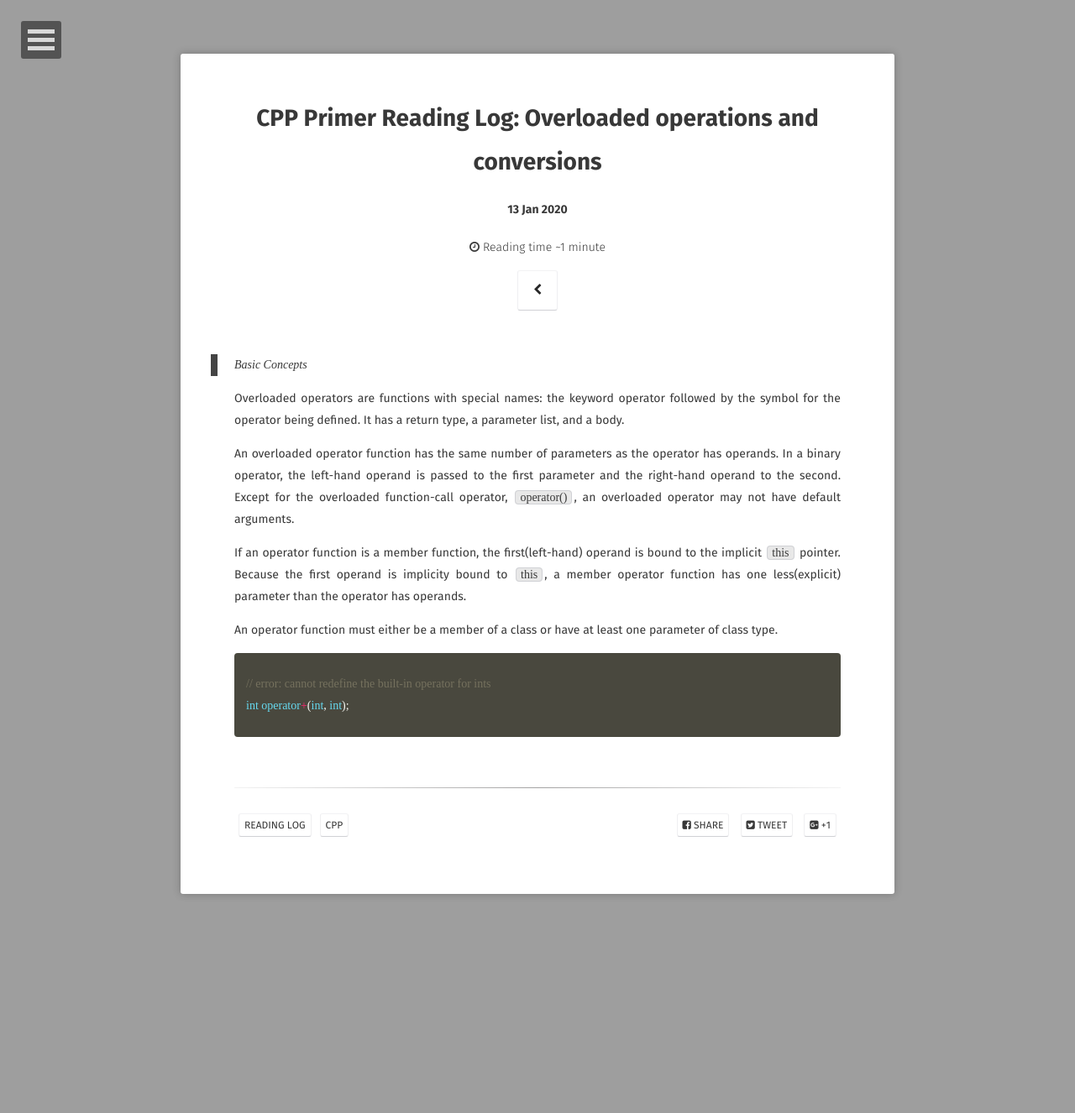
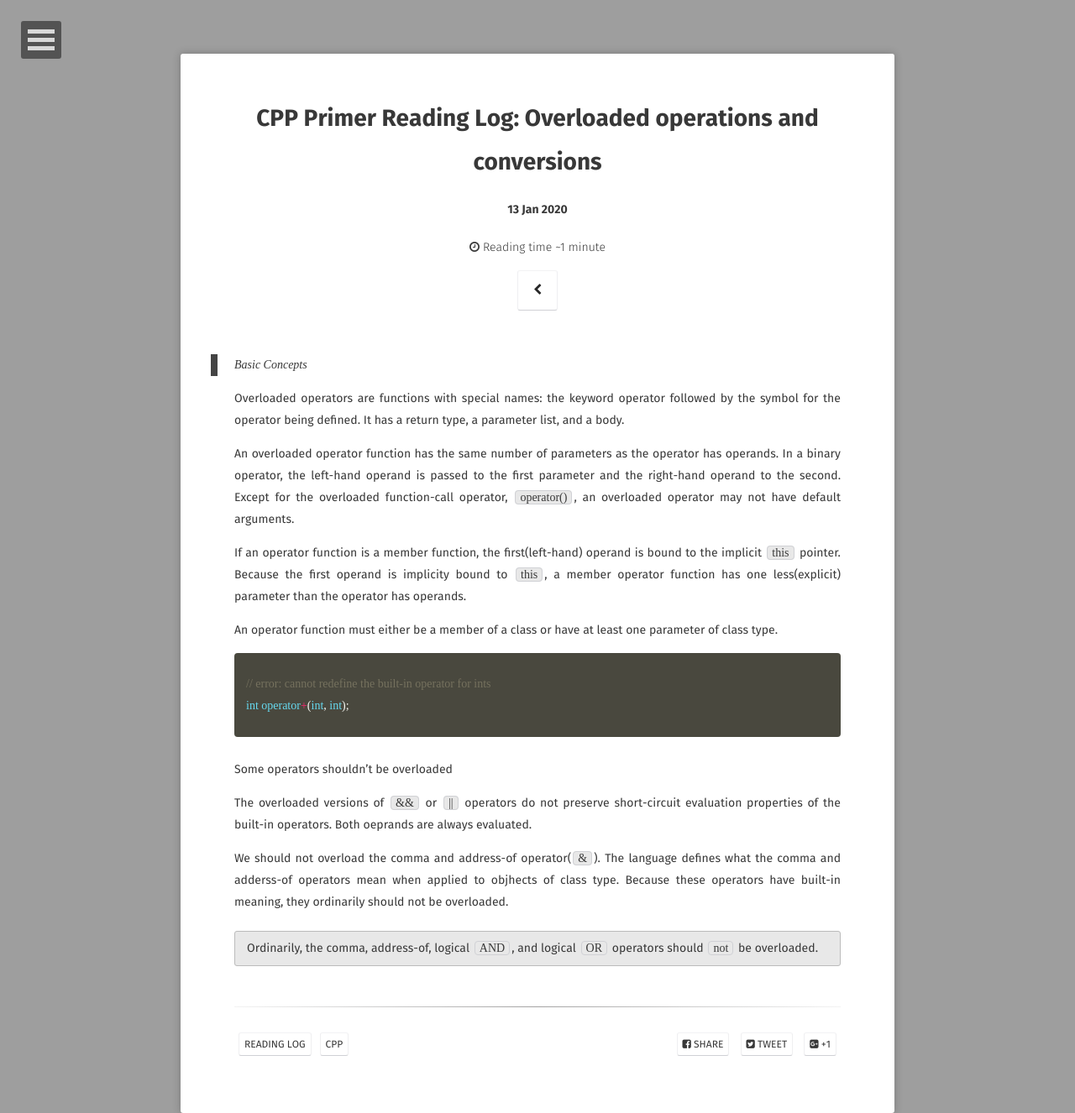
Before and after one commit to Planck35/planck35.github.io, a Jekyll site: the page built from _posts/2020-02-04-overloaded-operations-and-conversions.md, in a window 1280 px wide. Shown: the whole page at 84% size. Built offline with Jekyll 4.4.1, drawn with Linux system fonts in a browser that asks for light colours; some web fonts are replaced; comment, search, counter and statistics services are not loaded; before the commit the page ends 1065 px from its top, so only the background shows below that.

Commit message:
update read log

```diff
--- a/_posts/2020-02-04-overloaded-operations-and-conversions.md
+++ b/_posts/2020-02-04-overloaded-operations-and-conversions.md
@@ -22,3 +22,12 @@ An operator function must either be a member of a class or have at least one par
 // error: cannot redefine the built-in operator for ints
 int operator+(int, int);
 {% endhighlight %}
+
+Some operators shouldn't be overloaded
+
+The overloaded versions of `&&` or `||` operators do not preserve short-circuit evaluation properties of the built-in operators. Both oeprands are always evaluated.
+
+We should not overload the comma and address-of operator(`&`). The language defines what the comma and adderss-of operators mean when applied to objhects of class type. Because these operators have built-in meaning, they ordinarily should not be overloaded.
+
+Ordinarily, the comma, address-of, logical `AND`, and logical `OR` operators should `not` be overloaded.
+{: .notice}
```
